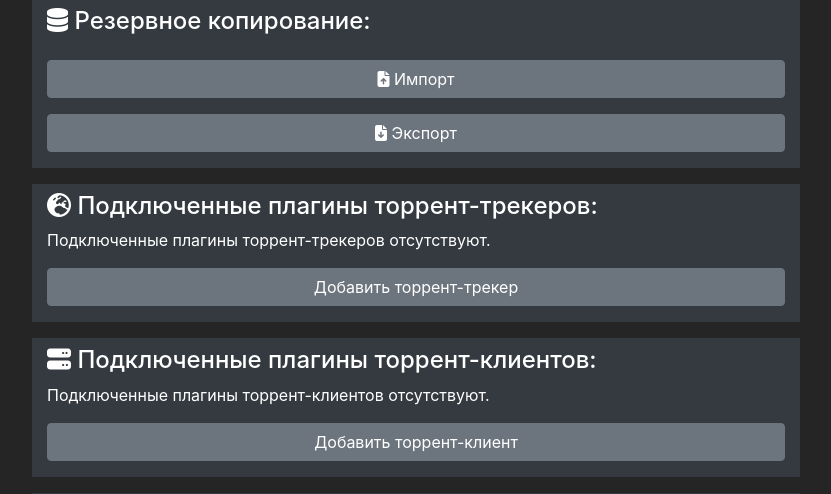
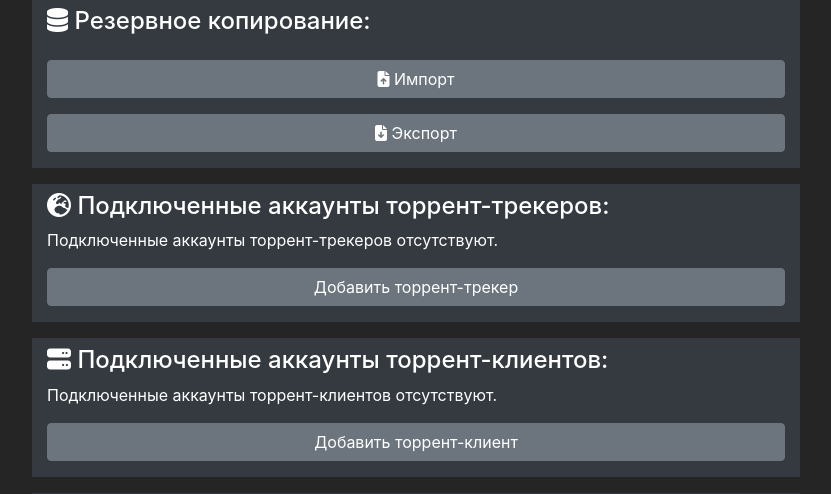
Before and after one commit to iforvard/pyMediaManager, a Django app: template main/templates/main/settings_base.html in a window 1280 px wide. Shown: the part 772-1266 px from the top of the page, without its empty margins (224-1055 px from the left). Run offline with Django 3.2, Linux system fonts and the light colour scheme; the template is opened without the code that fills it, so the values that code supplies are empty; some libraries are stand-ins or nearby versions.

Commit message:
fix: Updated wording

```diff
--- a/main/templates/main/settings_base.html
+++ b/main/templates/main/settings_base.html
@@ -92,7 +92,7 @@
 <div class="container mt-3 bg-dark text-white">
     <div class="row">
         <div class="col mt-2">
-            <h4><i class="fas fa-globe-europe"></i> Подключенные плагины торрент-трекеров:</h4>
+            <h4><i class="fas fa-globe-europe"></i> Подключенные аккаунты торрент-трекеров:</h4>
         </div>
     </div>
     {% for TorrentTracker in TorrentTrackers %}
@@ -105,7 +105,7 @@
         </div>
     </div>
     {% empty %}
-        Подключенные плагины торрент-трекеров отсутствуют.
+        Подключенные аккаунты торрент-трекеров отсутствуют.
     {% endfor %}
     <div class="row mt-3">
         <div class="col mb-3">
@@ -116,7 +116,7 @@
 <div class="container mt-3 bg-dark text-white">
     <div class="row">
         <div class="col mt-2">
-            <h4><i class="fas fa-server"></i> Подключенные плагины торрент-клиентов:</h4>
+            <h4><i class="fas fa-server"></i> Подключенные аккаунты торрент-клиентов:</h4>
         </div>
     </div>
     {% for TorrentClient in TorrentClients %}
@@ -129,7 +129,7 @@
         </div>
     </div>
     {% empty %}
-        Подключенные плагины торрент-клиентов отсутствуют.
+        Подключенные аккаунты торрент-клиентов отсутствуют.
     {% endfor %}
     <div class="row mt-3">
         <div class="col mb-3">
```
